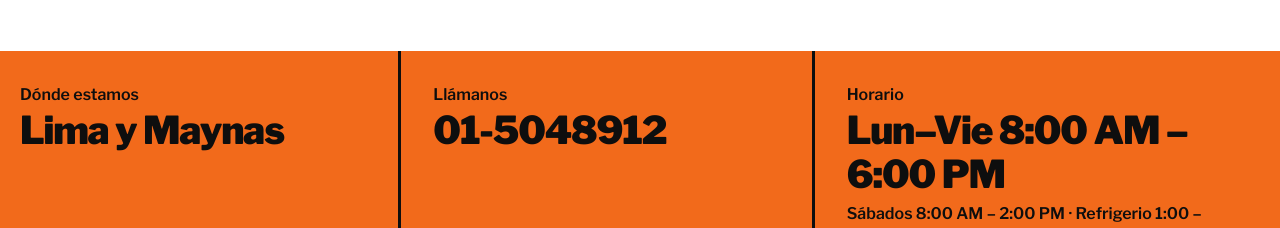
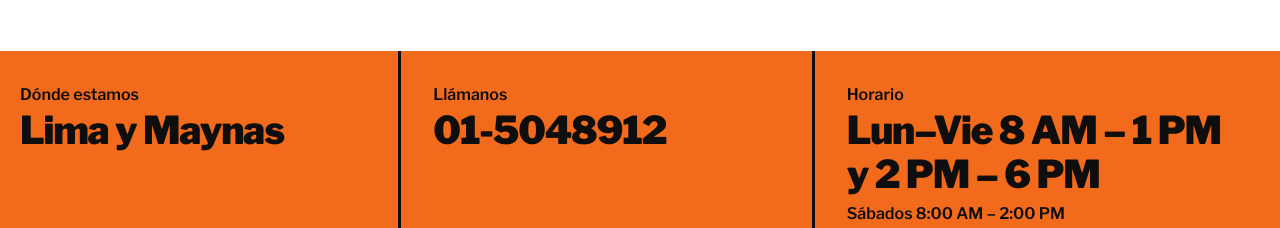
Before and after one commit to kennycolonia28/hemisfericastransportperu, a plain HTML site: page index.html in a window 1280 px wide. Shown: the part 724-952 px from the top of the page. Drawn offline with nearby package versions, Linux system fonts and the light colour scheme.

Commit message:
Ajusta horario

```diff
--- a/index.html
+++ b/index.html
@@ -205,7 +205,7 @@ footer .wrap{display:flex;justify-content:space-between;gap:1rem;flex-wrap:wrap;
   <div class="wrap">
     <div class="fact"><small>Dónde estamos</small><strong>Lima y Maynas</strong></div>
     <div class="fact"><small>Llámanos</small><strong><a href="tel:+5115048912">01-5048912</a></strong></div>
-    <div class="fact"><small>Horario</small><strong>Lun–Vie 8:00 AM – 6:00 PM</strong><span class="hr">Sábados 8:00 AM – 2:00 PM · Refrigerio 1:00 – 2:00 PM</span></div>
+    <div class="fact"><small>Horario</small><strong>Lun–Vie 8 AM – 1 PM<br>y 2 PM – 6 PM</strong><span class="hr">Sábados 8:00 AM – 2:00 PM</span></div>
   </div>
 </div>
 
```
